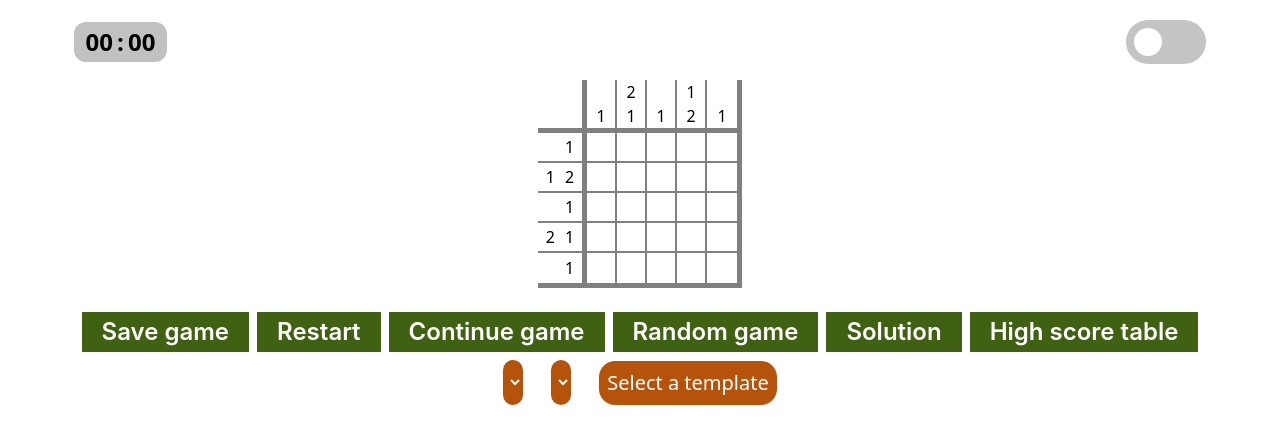
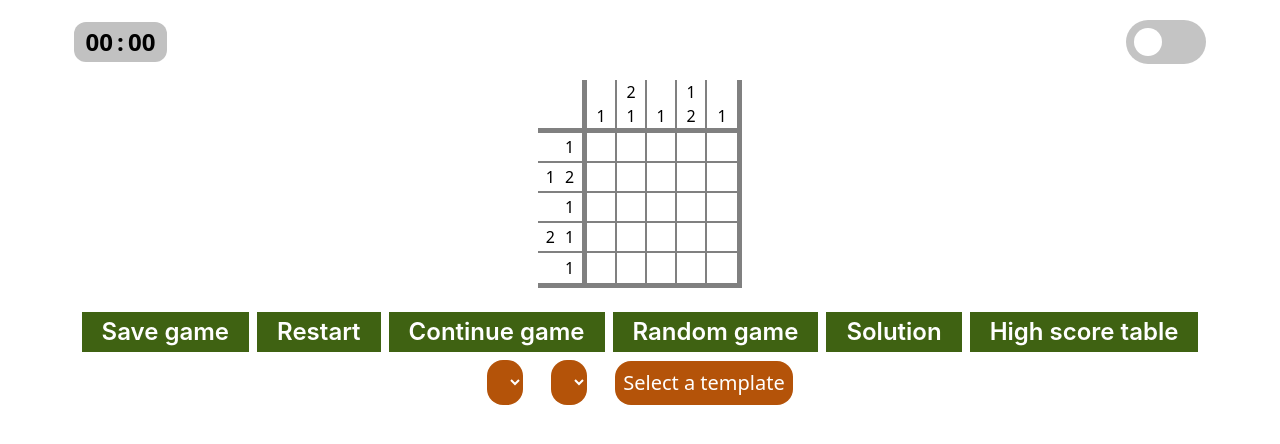
Before and after one commit to K0LESAN/nonograms, a website built with Vite: page nonograms/index.html in a window 1280 px wide. Built offline with nearby package versions, Linux system fonts and the light colour scheme.

Commit message:
fix: correct paddings

```diff
--- a/nonograms/src/styles/index.scss
+++ b/nonograms/src/styles/index.scss
@@ -157,7 +157,7 @@
   @apply flex items-center gap-7;
 
   &-sizes {
-    @apply text-center py-2 rounded-2xl text-xl bg-amber-700 text-white;
+    @apply text-center p-2 rounded-2xl text-xl bg-amber-700 text-white;
 
     &__item {
       @apply text-xl text-center;
@@ -165,7 +165,7 @@
   }
 
   &-templates {
-    @apply text-center py-2 rounded-2xl text-xl bg-amber-700 text-white;
+    @apply text-center p-2 rounded-2xl text-xl bg-amber-700 text-white;
 
     &__item {
       @apply text-xl text-center;
```
